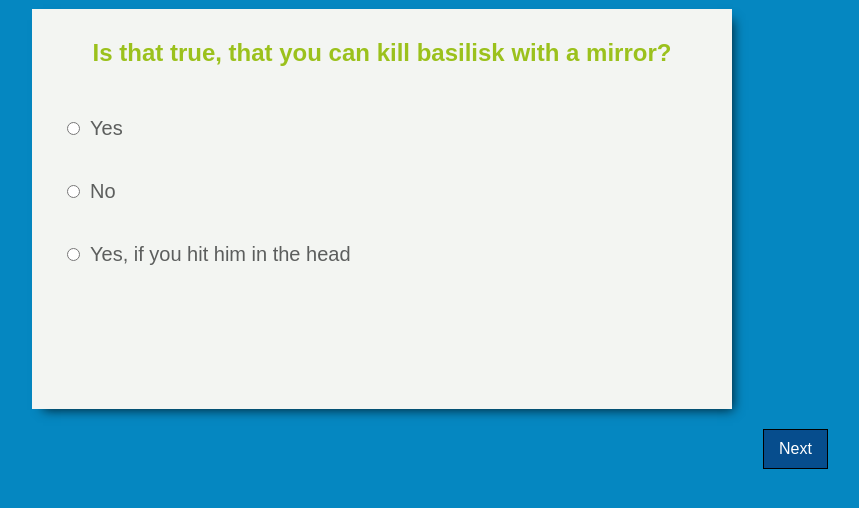
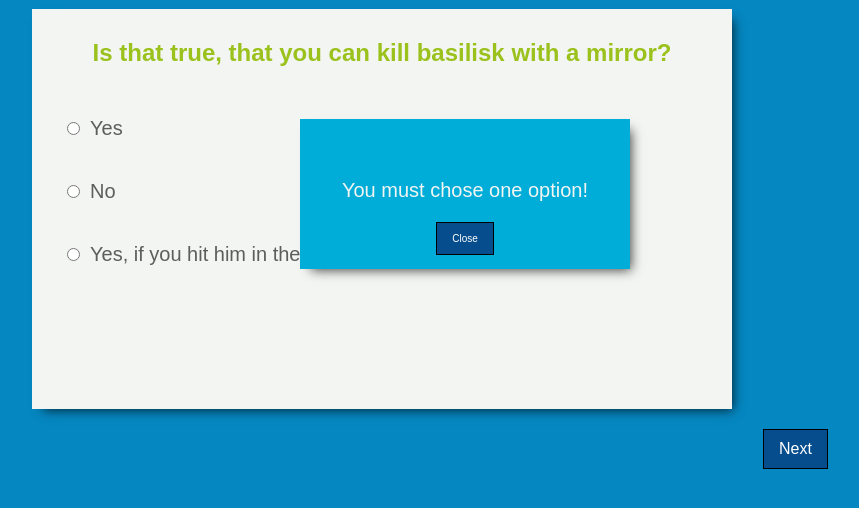
Before and after one commit to WetCouch/Quiz, a website: page index.html in a window 1280 px wide. Both pictures are taken after a click on the button "Next". Shown: the part 208-716 px from the top of the page, without its empty margins (258-1117 px from the left). Drawn offline with Linux system fonts and the light colour scheme; a web font is replaced by a local one.

Commit message:
Custom eror

```diff
--- a/index.html
+++ b/index.html
@@ -26,6 +26,11 @@
     <button class="next">Next</button>
 </div>
 
+<div id="error">
+    <p>You must chose one option!</p>
+    <button class="close">Close</button>
+</div>
+
 <div id="final">
     <h2 id="finalScore"></h2>
 </div>
--- a/script.js
+++ b/script.js
@@ -32,11 +32,15 @@ function nextPage() {
 $(document).ready(function () {
 
     $("#final").hide();
+    $("#error").hide();
 
     $(".next").click(function (event) {
 
         if (!$("input:radio:checked").val()) {
-            alert('You need to select one option!')
+            $("#error").show();
+            $(".close").click(function () {
+                $("#error").hide();
+            });
         } else {
             if (currentPage < 2) {
                 if (currentPage == 0) {
--- a/style.css
+++ b/style.css
@@ -36,7 +36,7 @@ input {
     margin-right: 10px;
 }
 
-p {
+.box p {
     color: #5C5E5D;
     margin-left: 30px;
     margin-top: 40px;
@@ -77,3 +77,29 @@ p {
     padding-top: 150px;
     text-align: center;
 }
+
+#error {
+    font-size: 1.25em;
+    text-align: center;
+    padding: 40px;
+    background-color: #00ADD9;
+    color: #F3F5F2;
+    height: 70px;
+    width: 250px;
+    position: absolute;
+    margin-top: -350px;
+    margin-left: 550px;
+    box-shadow: 6px 6px 11px -5px rgba(0,0,0,0.75);
+}
+
+.close {
+    padding: 10px 15px;
+    font-size: 0.5em;
+    background: #064D8D;
+    color: #fff;
+    border: 1px solid black;
+}
+
+.close:hover {
+    color: #9BC11C;
+}
```
